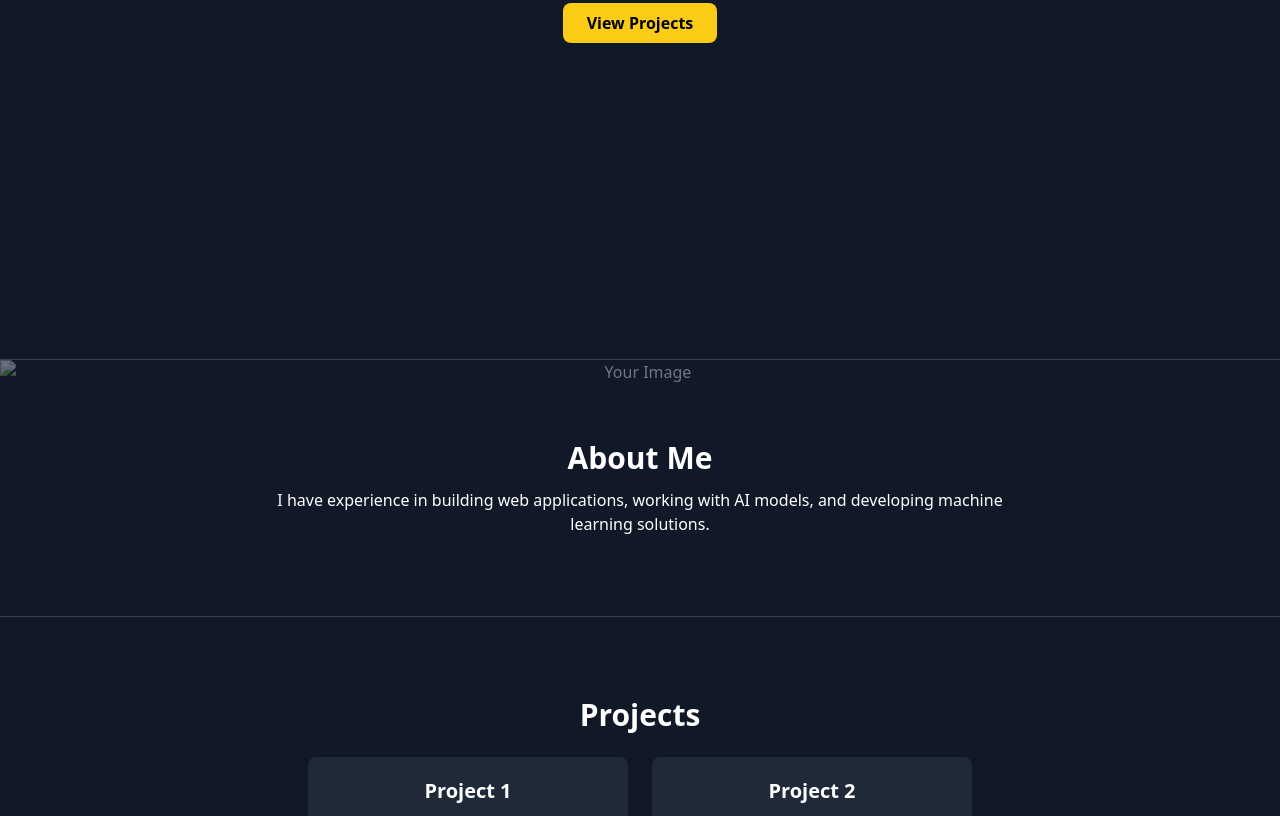
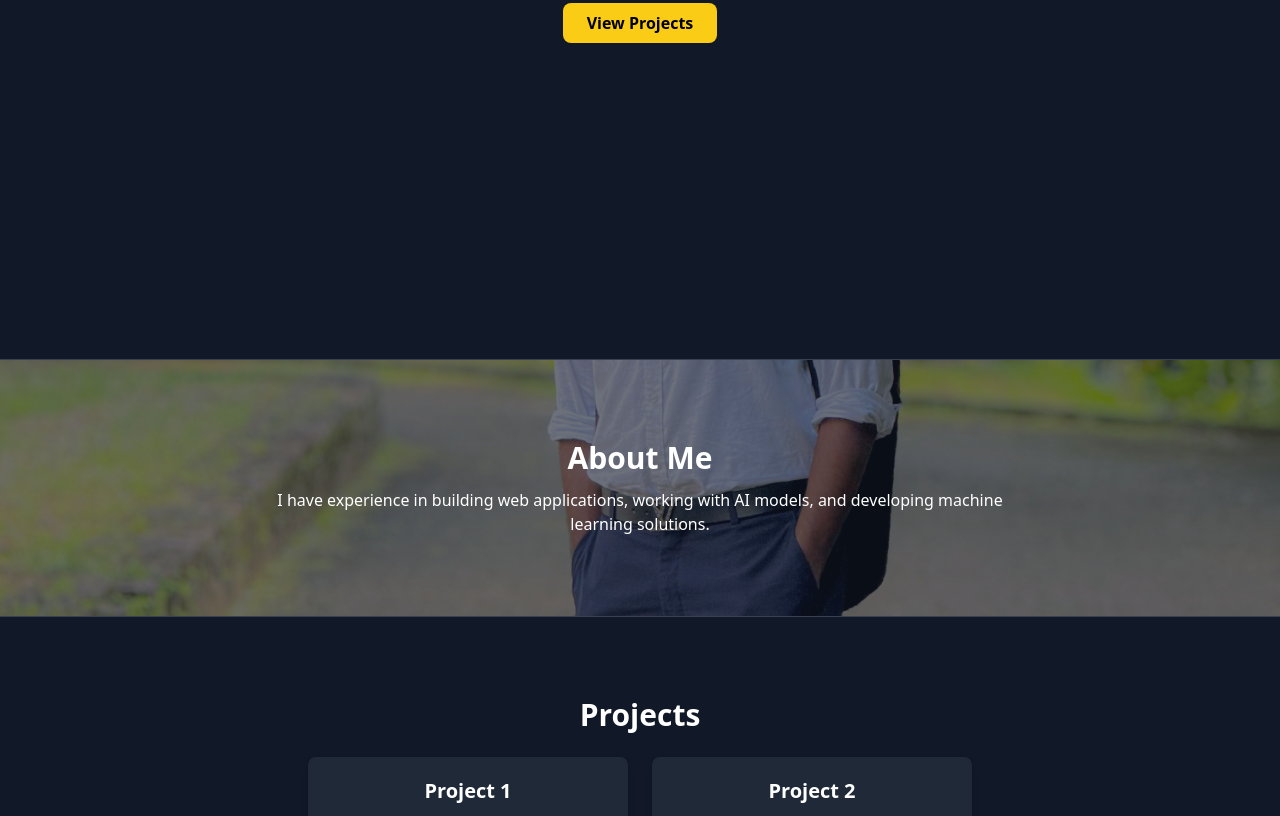
Before and after one commit to VirajBuwaneka/newweb, a plain HTML site: page index.html in a window 1280 px wide. Shown: the part 510-1326 px from the top of the page. Drawn offline with nearby package versions, Linux system fonts and the light colour scheme; files whose address does not match are found by name.

Commit message:
image added

```diff
--- a/index.html
+++ b/index.html
@@ -54,8 +54,8 @@
 
     <!-- About Section -->
     <section id="about" class="relative py-20 text-center border-t border-gray-700 animate-fadeIn">
-        <img src="C:\Users\msi\Desktop\chatgpt\photos\WhatsApp Image 2025-01-19 at 14.58.17.jpeg" alt="Your Image"
-            class="absolute inset-0 w-full h-full object-cover opacity-40">
+        <img src="C:\Users\msi\Desktop\chatgpt\newweb\photos\WhatsApp Image 2025-01-19 at 14.58.17.jpeg"
+            alt="Your Image" class="absolute inset-0 w-full h-full object-cover opacity-40">
         <div class="relative z-10 max-w-3xl mx-auto">
             <h2 class="text-3xl font-semibold">About Me</h2>
             <p class="mt-3">I have experience in building web applications, working with AI models, and developing
```
Also changed, not shown: photos/WhatsApp Image 2025-01-19 at 14.58.17.jpeg (added).
